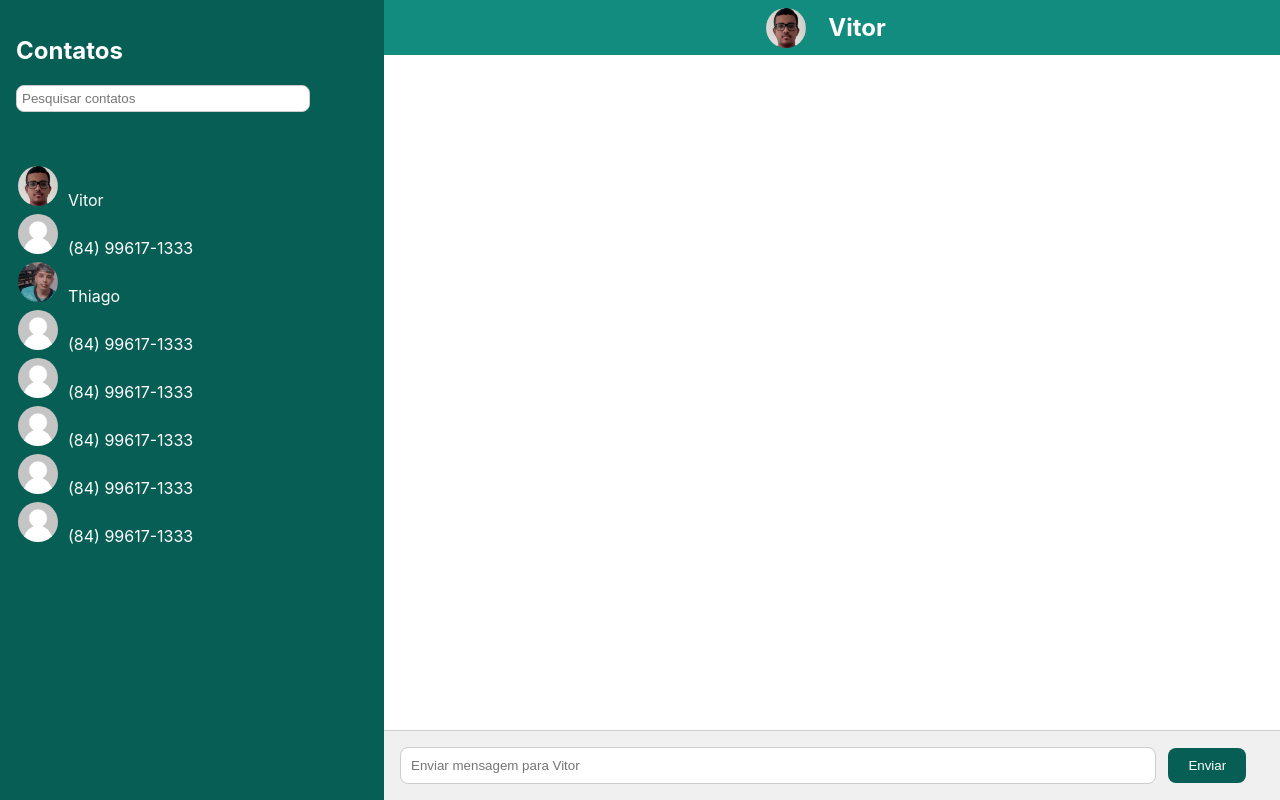
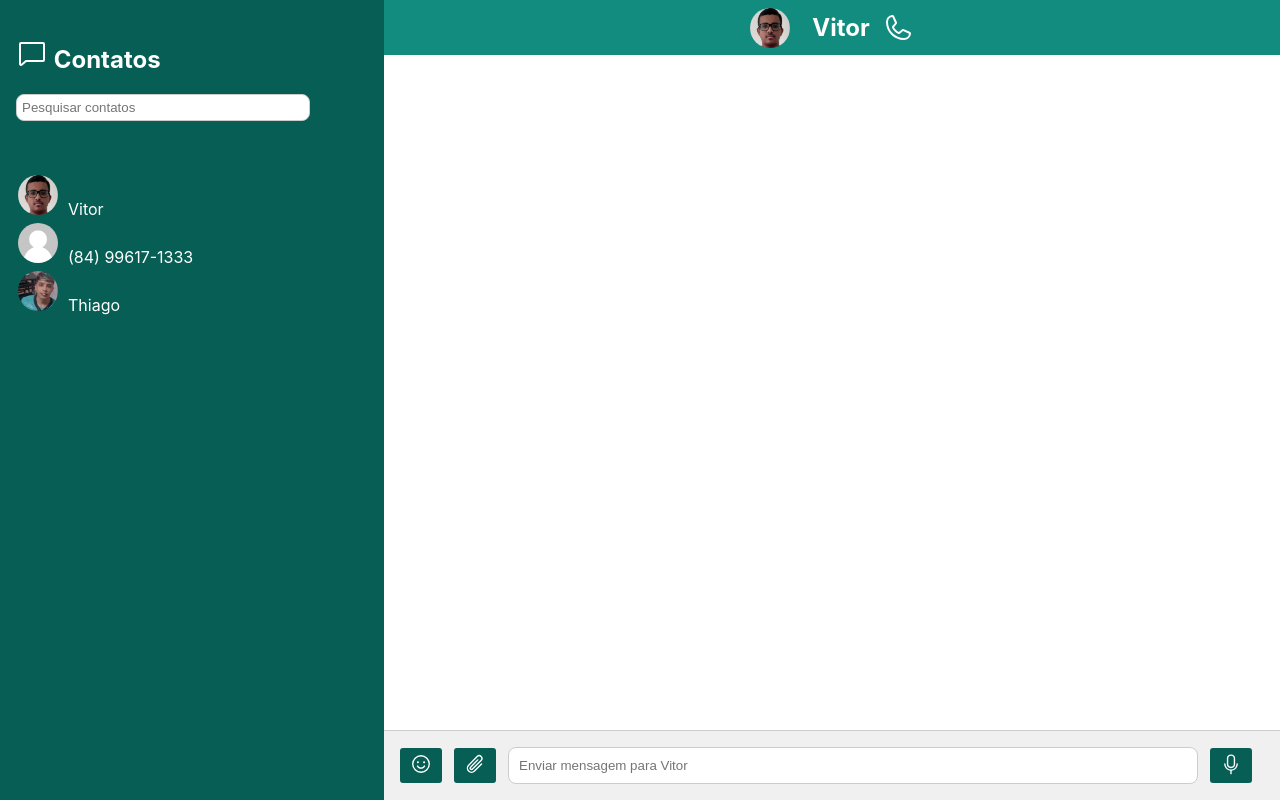
Before and after one commit to thfields/ChatWpp, a React (Vite) app: page / in a window 1280 px wide. Both pictures are taken after a click on the element "Vitor". Built offline with nearby package versions, Linux system fonts and the light colour scheme.

Commit message:
enviando arquivos

```diff
--- a/package.json
+++ b/package.json
@@ -10,6 +10,7 @@
     "preview": "vite preview"
   },
   "dependencies": {
+    "@phosphor-icons/react": "^2.1.6",
     "react": "^18.2.0",
     "react-dom": "^18.2.0"
   },
--- a/src/components/Chat/ZapChat.css
+++ b/src/components/Chat/ZapChat.css
@@ -50,18 +50,22 @@ body, html {
   padding: 1px;
   background-color: #128c7e;
   color: white;
-
 }
 
 .chat-header h2 {
   margin: 0.5em;
 }
 
-
 .chat-messages {
   flex-grow: 1;
   padding: 16px;
   overflow-y: auto;
+}
+
+.buttons-chat{
+  display: flex;
+  justify-content: space-between;
+  padding: 16px;
 }
 
 .message {
@@ -70,29 +74,40 @@ body, html {
   background-color: #f0f0f0;
   border-radius: 8px;
   color: black;
+  display: flex;
+  align-items: center;
+  justify-content: space-between;
+}
+
+.file-message {
+  display: flex;
+  align-items: center;
 }
 
 .chat-input {
   padding: 16px;
   background-color: #f0f0f0;
   border-top: 1px solid #ccc;
+  display: flex;
+  align-items: center;
 }
 
-.chat-input input {
+.chat-input input[type="text"] {
   flex-grow: 1;
   padding: 10px;
-  width: 85%;
+  width: 80%;
   border: 1px solid #ccc;
   border-radius: 8px;
   margin-right: 12px;
 }
 
 .chat-input button {
-  padding: 10px 20px;
+  padding: 5px 10px;
   background-color: #075e54;
   color: white;
   border: none;
-  border-radius: 8px;
+  border-radius: 3px;
+  margin-right: 12px;
   cursor: pointer;
 }
 
--- a/src/components/Chat/ZapChat.jsx
+++ b/src/components/Chat/ZapChat.jsx
@@ -1,28 +1,19 @@
-// src/components/ZapChat.jsx
-
 import { useState } from 'react';
 import './ZapChat.css';
+import { Chat, Microphone, Paperclip, Phone, Smiley, DownloadSimple } from "@phosphor-icons/react";
 
 // Mapeamento de nomes de contatos para URLs das imagens de perfil
 const contactProfileImages = {
   "Vitor": "/src/assets/vitor.PNG",
   "(84) 99617-1333": "/src/assets/sem-foto.png",
   "Thiago": "/src/assets/thiago.PNG",
-  "(84) 99617-1333": "/src/assets/sem-foto.png",
-  "(84) 99617-1333": "/src/assets/sem-foto.png",
-  "(84) 99617-1333": "/src/assets/sem-foto.png",
-  "(84) 99617-1333": "/src/assets/sem-foto.png",
-  "(84) 99617-1333": "/src/assets/sem-foto.png",
 };
 
 const ZapChat = () => {
   const initialContacts = [
-    "Vitor", "(84) 99617-1333", "Thiago"
-    , "(84) 99617-1333"
-    , "(84) 99617-1333"
-    , "(84) 99617-1333"
-    , "(84) 99617-1333"
-    , "(84) 99617-1333"
+    "Vitor",
+    "(84) 99617-1333",
+    "Thiago"
   ];
 
   const [selectedContact, setSelectedContact] = useState(null);
@@ -50,7 +41,8 @@ const ZapChat = () => {
     }
     const newMessage = {
       sender: 'Me',
-      content: messageInput.trim()
+      content: messageInput.trim(),
+      file: null
     };
     setContactsMessages({
       ...contactsMessages,
@@ -69,6 +61,21 @@ const ZapChat = () => {
     setSearchTerm(event.target.value);
   };
 
+  const handleFileChange = (event) => {
+    const file = event.target.files[0];
+    if (file && selectedContact) {
+      const newMessage = {
+        sender: 'Me',
+        content: file.name,
+        file: URL.createObjectURL(file) // Gera uma URL temporária para o arquivo
+      };
+      setContactsMessages({
+        ...contactsMessages,
+        [selectedContact]: [...contactsMessages[selectedContact], newMessage]
+      });
+    }
+  };
+
   const filteredContacts = initialContacts.filter(contact =>
     contact.toLowerCase().includes(searchTerm.toLowerCase())
   );
@@ -77,7 +84,7 @@ const ZapChat = () => {
     <div className="whatsapp-layout">
       <div className="sidebar">
         <div className="sidebar-header">
-          <h2>Contatos</h2>
+          <h2><Chat size={32} /> Contatos</h2>
           <input
             type="text"
             placeholder="Pesquisar contatos"
@@ -100,17 +107,36 @@ const ZapChat = () => {
           {selectedContact && (
             <div className="contact-info">
               <img src={contactProfileImages[selectedContact]} alt={`${selectedContact}'s Profile`} className="profile-img" />
-              <h2 className="contact-name">{selectedContact}</h2>
+              <h2 className="contact-name">{selectedContact}</h2><Phone size={32} />
             </div>
           )}
         </div>
         <div className="chat-messages">
           {selectedContact && contactsMessages[selectedContact] && contactsMessages[selectedContact].map((msg, index) => (
-            <div key={index} className="message">{msg.sender}: {msg.content}</div>
+            <div key={index} className="message">
+              <span>{msg.sender}: {msg.file ? '' : msg.content}</span>
+              {msg.file && (
+                <div className="file-message">
+                  <a href={msg.file} download={msg.content}>
+                    <DownloadSimple size={16} /> {msg.content}
+                  </a>
+                </div>
+              )}
+            </div>
           ))}
         </div>
         {selectedContact && (
           <div className="chat-input">
+            <button><Smiley size={22} /></button>
+            <input
+              type="file"
+              id="file-input"
+              style={{ display: 'none' }}
+              onChange={handleFileChange}
+            />
+            <button onClick={() => document.getElementById('file-input').click()}>
+              <Paperclip size={22} />
+            </button>
             <input
               type="text"
               placeholder={`Enviar mensagem para ${selectedContact}`}
@@ -118,7 +144,7 @@ const ZapChat = () => {
               onChange={handleInputChange}
               onKeyPress={handleKeyPress}
             />
-            <button onClick={handleSendMessage}>Enviar</button>
+            <button><Microphone size={22} /></button>
           </div>
         )}
       </div>
```
Also changed, not shown: 1 other file (tests, documents, lock files or other folders).
